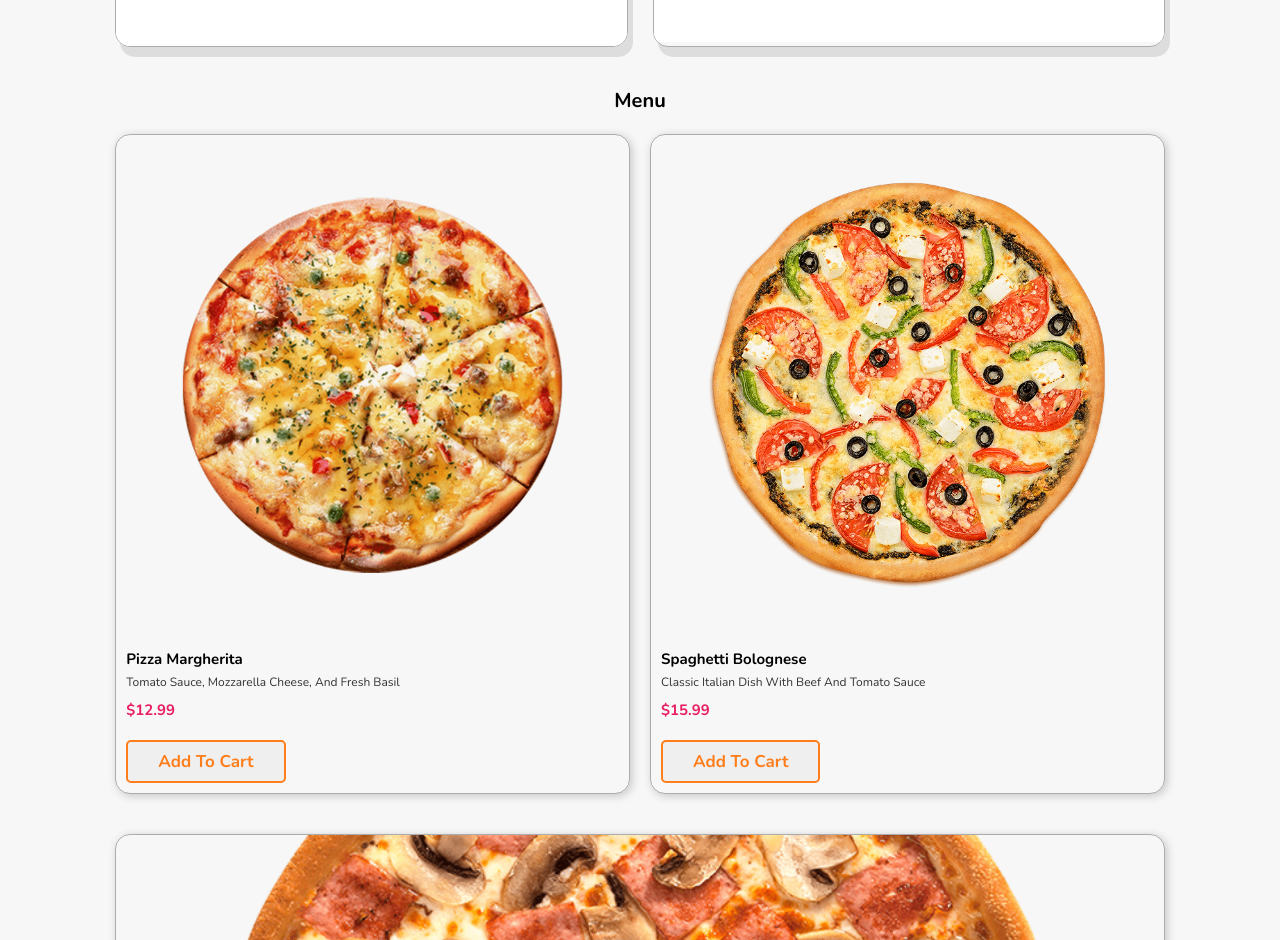
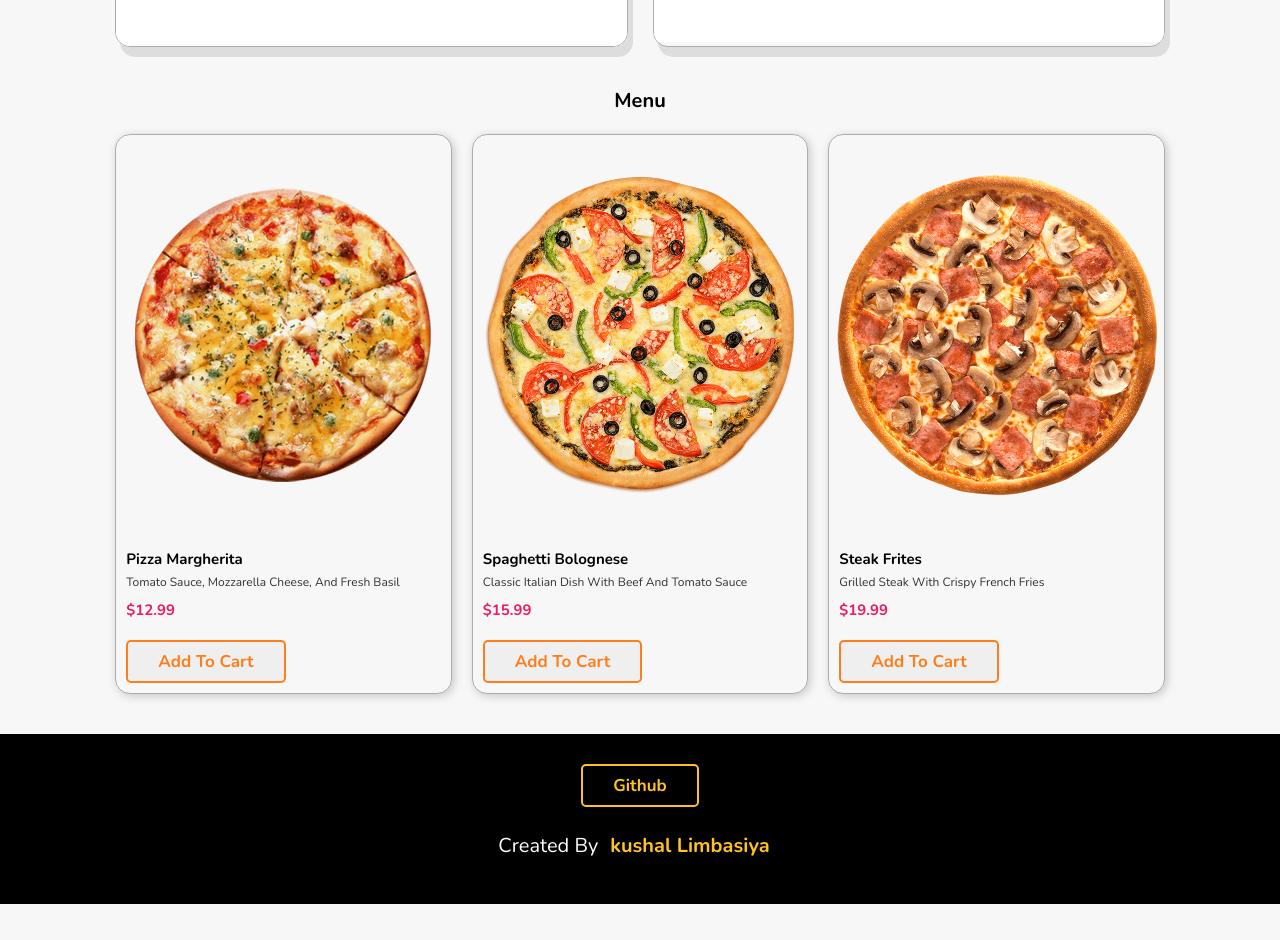
Before and after one commit to KushalLimbasiya/zuma-food-website, a React (Create React App) app: page / in a window 1280 px wide. Shown: the part 1860-2800 px from the top of the page. After the commit the page ends 2764 px from the top, so only its background shows below. Built offline with nearby package versions, Linux system fonts and the light colour scheme.

Commit message:
add menu iteam

```diff
--- a/src/components/style/main.css
+++ b/src/components/style/main.css
@@ -396,7 +396,7 @@ header .navbar .cart i {
   border: 0.1rem solid rgba(0, 0, 0, 0.3);
   border-radius: 1.5rem;
   cursor: pointer;
-  flex: 1 1 50rem;
+  flex: 1000 1000 10rem;
   margin-bottom: 2rem;
 }
 
@@ -407,7 +407,7 @@ header .navbar .cart i {
 
 .dish-image {
   width: 100%;
-  height: 50rem;
+  height: 40rem;
   object-fit: cover;
   transition: transform 0.2s ease-in-out;
 }
```
Also changed, not shown: src/components/img/pizza7.png (added).
